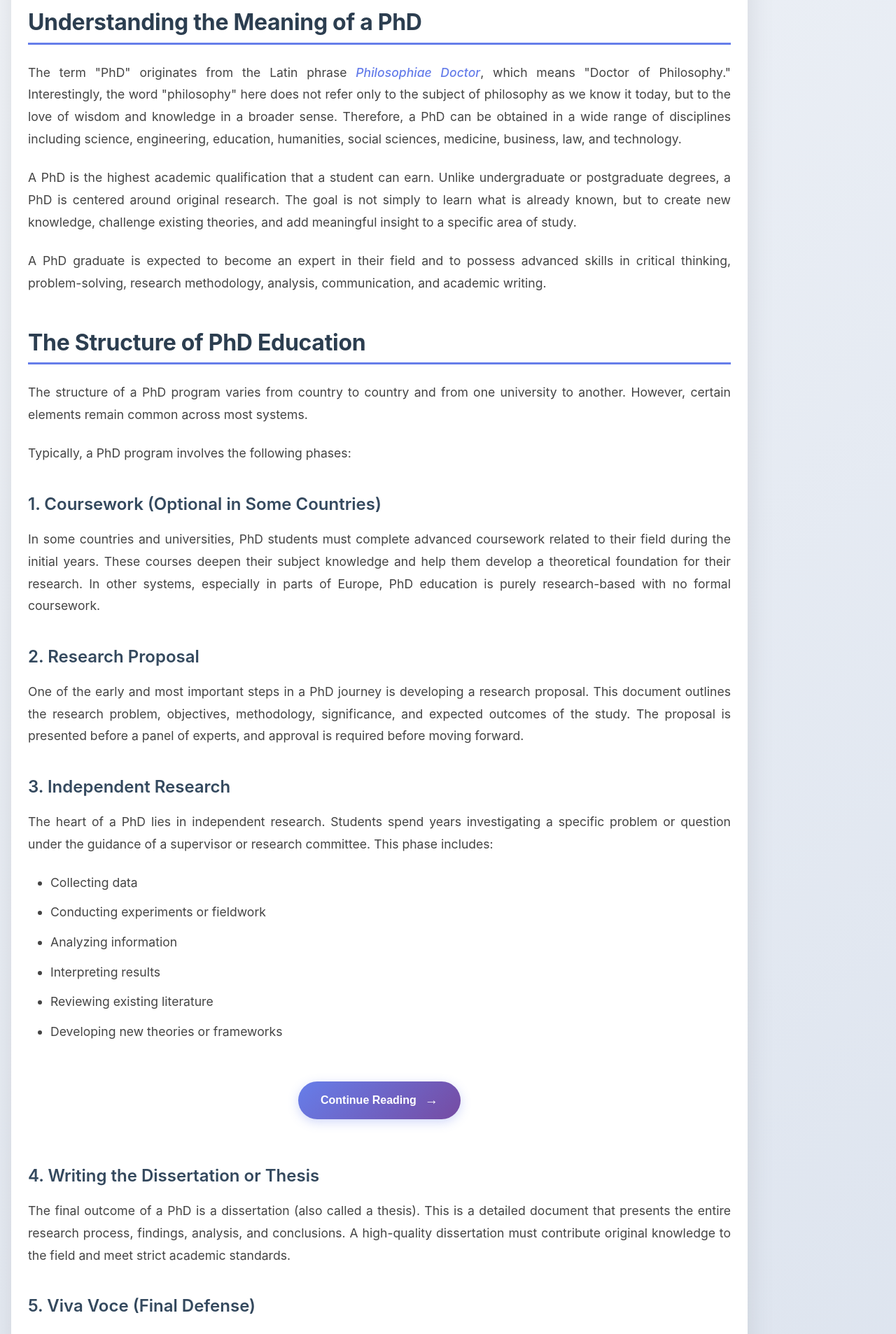
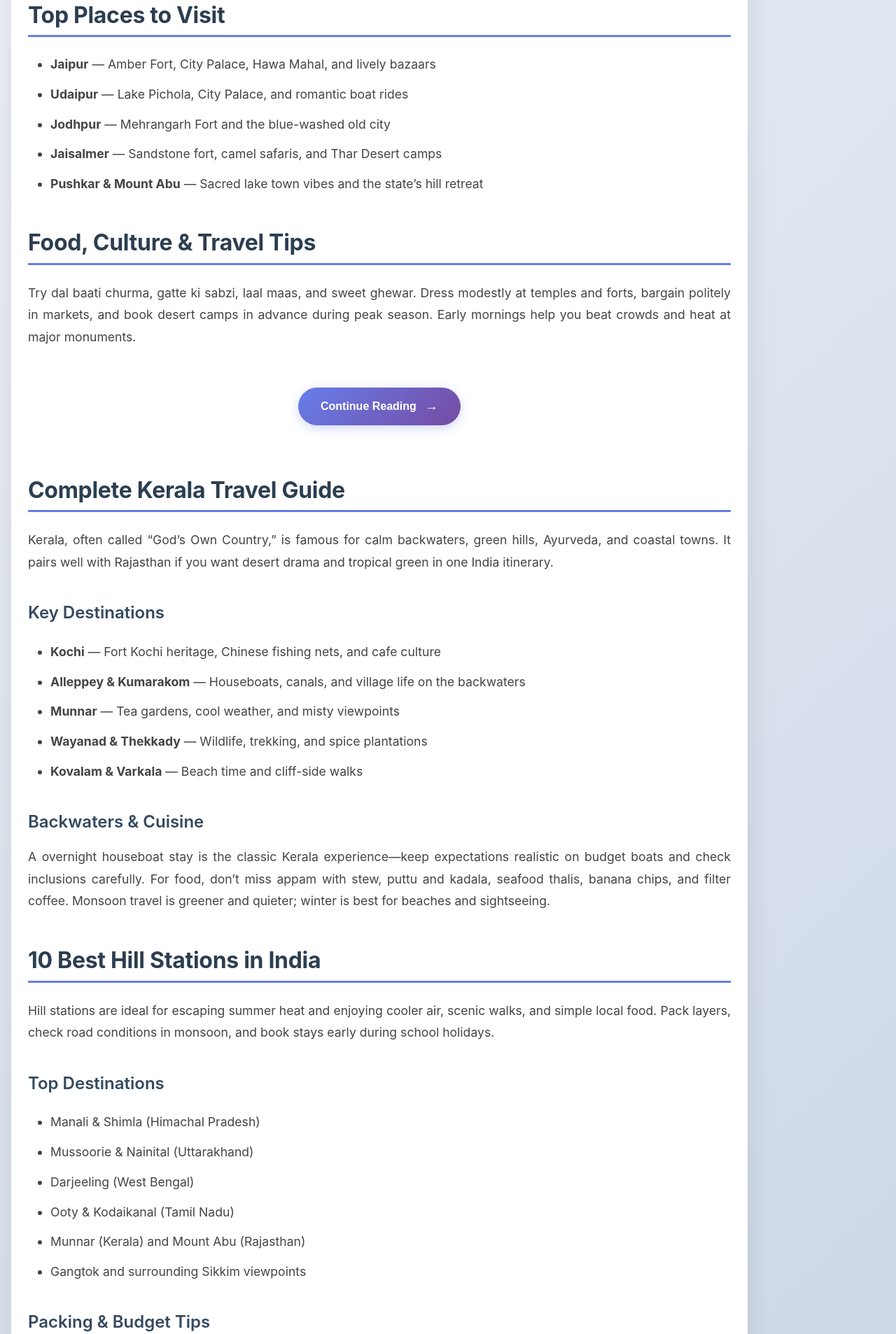
Before and after one commit to krishh26/aklinks_frontend_ads, an Angular app: page /aklinks-ads in a window 1280 px wide. Shown: the part 860-2767 px from the top of the page at 70% size. Built offline with nearby package versions, Linux system fonts and the light colour scheme.

Commit message:
Updated.

```diff
--- a/src/app/aklinks-ads/aklinks-ads.component.html
+++ b/src/app/aklinks-ads/aklinks-ads.component.html
@@ -27,7 +27,7 @@
     </div>
     <header class="blog-header">
       <p class="page-indicator" role="status" aria-live="polite">{{ pageLabel }}</p>
-      <h1 class="blog-title">The Education of a PhD: Meaning, Journey, Challenges and Impact</h1>
+      <h1 class="blog-title">Ultimate Guide to Exploring Rajasthan</h1>
       @if (showAdsterraSmartlink) {
         <p class="ad-smartlink-banner">
           <a
@@ -47,59 +47,33 @@
       <div class="ad-native-inline" aria-label="Advertisement">
         <app-adsterra-placement placementKey="nativeBanner" />
       </div>
-      <p class="blog-intro">
-        In today's world of rapidly expanding knowledge and technological advancement, education has evolved far beyond the boundaries of basic schooling and undergraduate studies. One of the highest and most prestigious levels of formal education is the Doctor of Philosophy, commonly known as a PhD. It represents not merely a degree, but a symbol of deep expertise, original research, and significant contribution to a chosen field of study. The education of a PhD is a long, intellectually demanding, and personally transformative journey that shapes individuals into experts, innovators, and leaders in academia, industry, and society at large.
-      </p>
 
       <p class="blog-intro">
-        This blog explores the meaning of PhD education, its structure, the journey students undertake, the challenges they face, and its importance in the modern world.
+        Rajasthan is one of India’s most iconic travel destinations, known for royal forts, desert landscapes, colorful markets, and warm hospitality. A little research on weather, transport, and local customs goes a long way. Travel responsibly, support local businesses, reduce plastic waste, and respect heritage sites so each journey stays memorable and meaningful.
       </p>
 
       <div class="ad-banner-468-centered" aria-label="Advertisement">
         <app-adsterra-placement placementKey="banner468x60" />
       </div>
 
-      <h2>Understanding the Meaning of a PhD</h2>
+      <h2>Overview</h2>
       <p>
-        The term "PhD" originates from the Latin phrase <em>Philosophiae Doctor</em>, which means "Doctor of Philosophy." Interestingly, the word "philosophy" here does not refer only to the subject of philosophy as we know it today, but to the love of wisdom and knowledge in a broader sense. Therefore, a PhD can be obtained in a wide range of disciplines including science, engineering, education, humanities, social sciences, medicine, business, law, and technology.
-      </p>
-      <p>
-        A PhD is the highest academic qualification that a student can earn. Unlike undergraduate or postgraduate degrees, a PhD is centered around original research. The goal is not simply to learn what is already known, but to create new knowledge, challenge existing theories, and add meaningful insight to a specific area of study.
-      </p>
-      <p>
-        A PhD graduate is expected to become an expert in their field and to possess advanced skills in critical thinking, problem-solving, research methodology, analysis, communication, and academic writing.
+        From pink-hued Jaipur to the golden dunes of Jaisalmer, Rajasthan offers a mix of history, culture, and adventure. Plan around the cooler months (October to March), keep schedules flexible, and leave time for local markets and regional cuisine. Lesser-known attractions often create the best travel memories.
       </p>
 
-      <h2>The Structure of PhD Education</h2>
+      <h2>Top Places to Visit</h2>
+      <ul>
+        <li><strong>Jaipur</strong> — Amber Fort, City Palace, Hawa Mahal, and lively bazaars</li>
+        <li><strong>Udaipur</strong> — Lake Pichola, City Palace, and romantic boat rides</li>
+        <li><strong>Jodhpur</strong> — Mehrangarh Fort and the blue-washed old city</li>
+        <li><strong>Jaisalmer</strong> — Sandstone fort, camel safaris, and Thar Desert camps</li>
+        <li><strong>Pushkar &amp; Mount Abu</strong> — Sacred lake town vibes and the state’s hill retreat</li>
+      </ul>
+
+      <h2>Food, Culture &amp; Travel Tips</h2>
       <p>
-        The structure of a PhD program varies from country to country and from one university to another. However, certain elements remain common across most systems.
+        Try dal baati churma, gatte ki sabzi, laal maas, and sweet ghewar. Dress modestly at temples and forts, bargain politely in markets, and book desert camps in advance during peak season. Early mornings help you beat crowds and heat at major monuments.
       </p>
-      <p>
-        Typically, a PhD program involves the following phases:
-      </p>
-
-      <h3>1. Coursework (Optional in Some Countries)</h3>
-      <p>
-        In some countries and universities, PhD students must complete advanced coursework related to their field during the initial years. These courses deepen their subject knowledge and help them develop a theoretical foundation for their research. In other systems, especially in parts of Europe, PhD education is purely research-based with no formal coursework.
-      </p>
-
-      <h3>2. Research Proposal</h3>
-      <p>
-        One of the early and most important steps in a PhD journey is developing a research proposal. This document outlines the research problem, objectives, methodology, significance, and expected outcomes of the study. The proposal is presented before a panel of experts, and approval is required before moving forward.
-      </p>
-
-      <h3>3. Independent Research</h3>
-      <p>
-        The heart of a PhD lies in independent research. Students spend years investigating a specific problem or question under the guidance of a supervisor or research committee. This phase includes:
-      </p>
-      <ul>
-        <li>Collecting data</li>
-        <li>Conducting experiments or fieldwork</li>
-        <li>Analyzing information</li>
-        <li>Interpreting results</li>
-        <li>Reviewing existing literature</li>
-        <li>Developing new theories or frameworks</li>
-      </ul>
 
       <!-- Button/Countdown Position 1 -->
       <div class="inline-button-container" *ngIf="buttonStates[1].enabled">
@@ -118,14 +92,23 @@
         </div>
       </div>
 
-      <h3>4. Writing the Dissertation or Thesis</h3>
+      <h2>Complete Kerala Travel Guide</h2>
       <p>
-        The final outcome of a PhD is a dissertation (also called a thesis). This is a detailed document that presents the entire research process, findings, analysis, and conclusions. A high-quality dissertation must contribute original knowledge to the field and meet strict academic standards.
+        Kerala, often called “God’s Own Country,” is famous for calm backwaters, green hills, Ayurveda, and coastal towns. It pairs well with Rajasthan if you want desert drama and tropical green in one India itinerary.
       </p>
 
-      <h3>5. Viva Voce (Final Defense)</h3>
+      <h3>Key Destinations</h3>
+      <ul>
+        <li><strong>Kochi</strong> — Fort Kochi heritage, Chinese fishing nets, and cafe culture</li>
+        <li><strong>Alleppey &amp; Kumarakom</strong> — Houseboats, canals, and village life on the backwaters</li>
+        <li><strong>Munnar</strong> — Tea gardens, cool weather, and misty viewpoints</li>
+        <li><strong>Wayanad &amp; Thekkady</strong> — Wildlife, trekking, and spice plantations</li>
+        <li><strong>Kovalam &amp; Varkala</strong> — Beach time and cliff-side walks</li>
+      </ul>
+
+      <h3>Backwaters &amp; Cuisine</h3>
       <p>
-        After submitting the dissertation, the student must defend their research before a panel of experts in an oral examination known as the Viva Voce. During this stage, examiners ask questions about the student's work to test their depth of understanding and the originality of the research.
+        A overnight houseboat stay is the classic Kerala experience—keep expectations realistic on budget boats and check inclusions carefully. For food, don’t miss appam with stew, puttu and kadala, seafood thalis, banana chips, and filter coffee. Monsoon travel is greener and quieter; winter is best for beaches and sightseeing.
       </p>
 
       <!-- Button/Countdown Position 2 -->
@@ -145,18 +128,24 @@
         </div>
       </div>
 
-      <h2>The Journey of a PhD Student</h2>
+      <h2>10 Best Hill Stations in India</h2>
       <p>
-        The journey to earning a PhD is often long and challenging. On average, it takes anywhere from three to seven years to complete, depending on the discipline, institution, and individual circumstances.
+        Hill stations are ideal for escaping summer heat and enjoying cooler air, scenic walks, and simple local food. Pack layers, check road conditions in monsoon, and book stays early during school holidays.
       </p>
+
+      <h3>Top Destinations</h3>
+      <ul>
+        <li>Manali &amp; Shimla (Himachal Pradesh)</li>
+        <li>Mussoorie &amp; Nainital (Uttarakhand)</li>
+        <li>Darjeeling (West Bengal)</li>
+        <li>Ooty &amp; Kodaikanal (Tamil Nadu)</li>
+        <li>Munnar (Kerala) and Mount Abu (Rajasthan)</li>
+        <li>Gangtok and surrounding Sikkim viewpoints</li>
+      </ul>
+
+      <h3>Packing &amp; Budget Tips</h3>
       <p>
-        In the beginning, students are usually filled with excitement and motivation. They are eager to explore new ideas and contribute to knowledge. However, as time goes on, they may encounter intellectual struggles, self-doubt, heavy workloads, and pressure to produce results.
-      </p>
-      <p>
-        A typical day in the life of a PhD student might involve reading academic papers, conducting experiments, coding and analyzing data, writing research articles, meeting with a supervisor, and attending seminars or conferences. Unlike traditional degrees, there is no fixed schedule or syllabus. Students are responsible for managing their own time and progress, which requires strong self-discipline and dedication.
-      </p>
-      <p>
-        Despite the difficulties, the journey is also highly rewarding. PhD students develop independence, resilience, critical thinking ability, and confidence in their intellectual capabilities. They learn how to investigate complex problems and approach challenges creatively.
+        Carry a light jacket, comfortable walking shoes, rain cover, and basic medicines. Local buses and shared cabs cut costs. Street food and thalis keep daily spend low. Aim for mid-week stays outside major festivals for better hotel rates.
       </p>
 
       <!-- Button/Countdown Position 3 -->
@@ -176,85 +165,22 @@
         </div>
       </div>
 
-      <h2>The Challenges in PhD Education</h2>
+      <h2>How to Plan a Budget Trip Across India</h2>
       <p>
-        While a PhD is an impressive achievement, it is not an easy path. Many students face multiple challenges during their journey.
+        India can be explored on a modest budget with smart choices on transport, stays, and food. Decide your route first, then book major overnight trains or flights early to lock better prices.
       </p>
 
-      <h3>1. Mental and Emotional Pressure</h3>
+      <h3>Transport &amp; Accommodation</h3>
       <p>
-        The workload, uncertainty, isolation, and pressure to publish research can lead to stress, anxiety, and even burnout. Many students struggle with imposter syndrome, constantly doubting their abilities and fearing failure.
+        Use trains for long distances and local buses or metro for city hops. Overnight journeys save one night of hotel cost. Choose clean guesthouses, hostels, or budget hotels near transit hubs. Always check recent guest reviews for safety and hygiene.
       </p>
 
-      <h3>2. Financial Issues</h3>
-      <p>
-        Not all PhD students receive full funding or scholarships. Some face financial stress due to tuition fees, living expenses, and limited job opportunities while studying full-time.
-      </p>
-
-      <h3>3. Time Management</h3>
-      <p>
-        Since PhD work is self-driven, poor time management can result in delays and extensions. Balancing research with teaching responsibilities or part-time jobs can also be difficult.
-      </p>
-
-      <h3>4. Research Roadblocks</h3>
-      <p>
-        Experiments may fail. Data may be inconsistent. Results may not match expectations. These setbacks are a normal part of research but can be discouraging and time-consuming.
-      </p>
-
-      <h3>5. Relationship with Supervisor</h3>
-      <p>
-        A healthy relationship between the student and the supervisor is essential. Miscommunication, lack of guidance, or conflicting expectations can hinder progress and affect the overall experience.
-      </p>
-
-      <p>
-        Despite all these challenges, the ones who persevere often emerge stronger, more self-aware, and exceptionally skilled in their fields.
-      </p>
-
-      <h2>Skills Developed Through PhD Education</h2>
-      <p>
-        PhD education is not only about acquiring knowledge; it is also about developing critical and practical skills that are valuable in many professional environments.
-      </p>
-      <p>
-        Some of these skills include:
-      </p>
+      <h3>Food, Safety &amp; Sample Daily Budget</h3>
       <ul>
-        <li>Advanced research skills</li>
-        <li>Analytical and critical thinking</li>
-        <li>Problem-solving ability</li>
-        <li>Project management</li>
-        <li>Written and verbal communication</li>
-        <li>Public speaking and presentation</li>
-        <li>Independent learning</li>
-        <li>Attention to detail</li>
-        <li>Data analysis and interpretation</li>
-        <li>Leadership and mentorship skills</li>
+        <li>Eat at busy local restaurants and thali places for value and freshness</li>
+        <li>Carry a refillable bottle, keep copies of ID, and avoid isolated late-night travel</li>
+        <li>Sample daily budget (outside metros in peak season): stay ₹800–1,500, food ₹400–800, local travel ₹200–500</li>
       </ul>
-      <p>
-        These abilities prepare PhD holders for diverse career paths, not only in academia, but also in industries such as technology, healthcare, finance, consulting, government, and entrepreneurship.
-      </p>
-
-      <h2>Career Opportunities After a PhD</h2>
-      <p>
-        Many people believe that a PhD only leads to a career in teaching or becoming a professor. While academia is a popular choice, it is not the only one.
-      </p>
-      <p>
-        PhD graduates can work as:
-      </p>
-      <ul>
-        <li>University professors and lecturers</li>
-        <li>Research scientists</li>
-        <li>Data scientists and analysts</li>
-        <li>Policy advisors</li>
-        <li>Consultants</li>
-        <li>Engineers and developers</li>
-        <li>Think-tank researchers</li>
-        <li>Authors and academic writers</li>
-        <li>Entrepreneurs</li>
-        <li>Corporate researchers and strategists</li>
-      </ul>
-      <p>
-        In today's knowledge-based economy, organizations value individuals who can conduct deep analysis, solve complex problems, and generate innovative ideas — all qualities of a PhD graduate.
-      </p>
 
       <!-- Button/Countdown Position 4 -->
       <div class="inline-button-container" *ngIf="buttonStates[4].enabled">
@@ -273,43 +199,12 @@
         </div>
       </div>
 
-      <h2>The Importance of PhD Education in Society</h2>
-      <p>
-        PhD education plays a vital role in the progress of society. Almost every major advancement in science, medicine, technology, social reform, literature, and human understanding has its roots in research conducted by scholars.
-      </p>
-      <p>
-        Vaccines, artificial intelligence, climate change solutions, renewable energy technologies, and medical treatments all exist because researchers dedicated years of their lives to uncovering new knowledge.
-      </p>
-      <p>
-        Beyond scientific contributions, PhD holders also shape policies, influence education systems, publish insightful literature, and mentor future generations. They help expand the boundaries of human understanding and ensure that societies continue to evolve intellectually, ethically, and technologically.
-      </p>
-
-      <h2>Is a PhD Right for Everyone?</h2>
-      <p>
-        Although a PhD is an admirable pursuit, it is not meant for everyone. It requires deep curiosity, patience, persistence, and passion for a particular subject. People who enjoy research, reading, critical analysis, and independent work tend to thrive in a PhD environment.
-      </p>
-      <p>
-        Those considering a PhD should ask themselves important questions:
-      </p>
-      <ul>
-        <li>Am I deeply interested in this subject?</li>
-        <li>Am I ready for 3–7 years of intense study?</li>
-        <li>Do I enjoy research and problem-solving?</li>
-        <li>Can I manage stress and work independently?</li>
-      </ul>
-      <p>
-        A PhD is not just an educational choice; it is a life decision that requires commitment, resilience, and long-term vision.
-      </p>
-
       <h2>Conclusion</h2>
       <p>
-        The education of a PhD is one of the most intellectually enriching and demanding experiences an individual can undertake. It is a journey filled with discovery, struggle, failure, success, and growth. Through rigorous research, deep thinking, and continuous exploration, PhD students transform into experts capable of influencing the future of their fields and contributing to society in meaningful ways.
-      </p>
-      <p>
-        In an era where knowledge is power, the importance of PhD education cannot be underestimated. It stands as a symbol of human curiosity, determination, and the endless pursuit of truth.
+        Whether you start with Rajasthan’s forts, Kerala’s backwaters, cool hill stations, or a full budget circuit across India, careful planning and responsible tourism make the trip smoother. Research seasons, keep some flexibility, and focus on local experiences—markets, food, and quieter spots often become the highlights.
       </p>
       <p class="blog-conclusion">
-        For those willing to embrace the challenge, a PhD is not just a degree. It is a legacy of knowledge, innovation, and the courage to question the unknown.
+        Travel is one of the best ways to understand different cultures, landscapes, and traditions. Plan well, travel kindly, and every journey becomes more enjoyable.
       </p>
     </div>
   </article>
```
